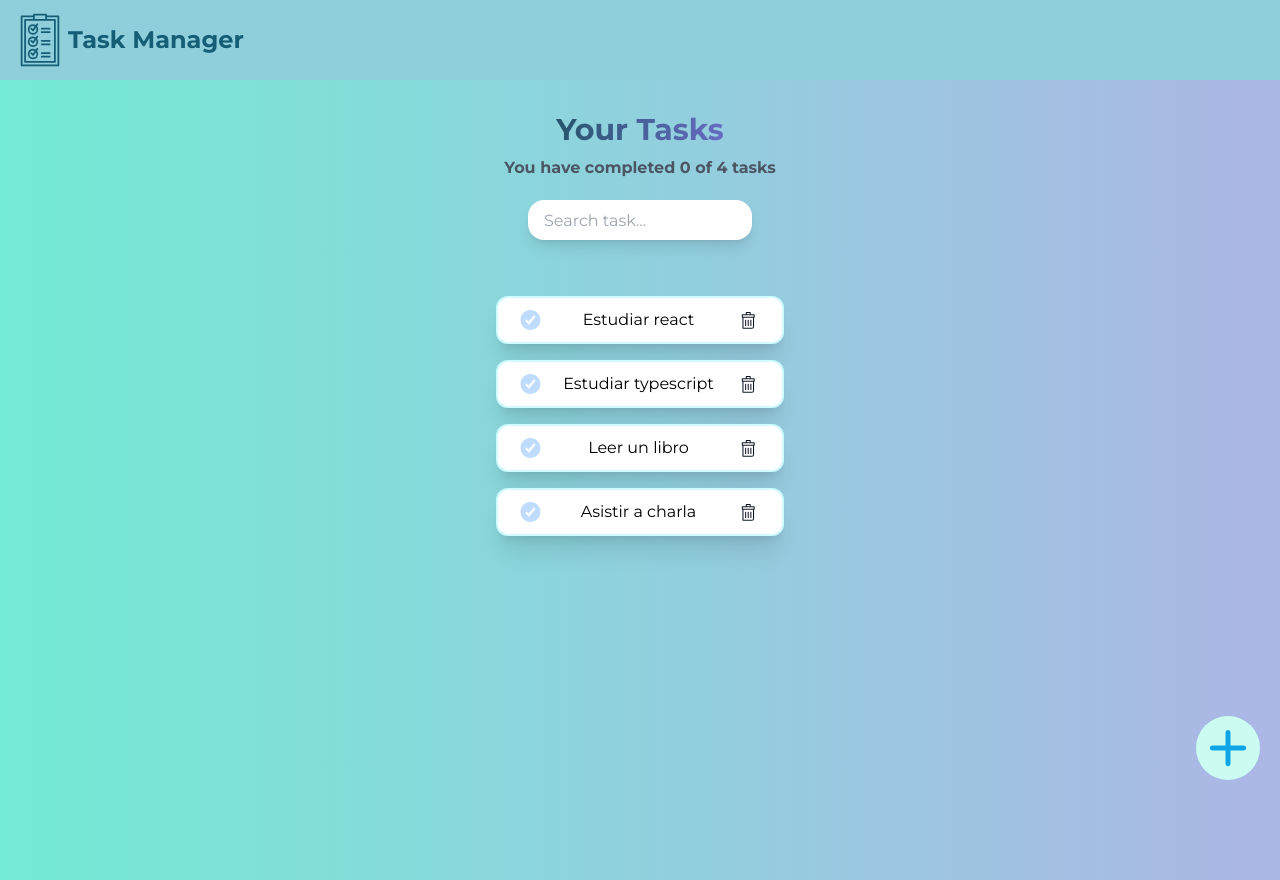
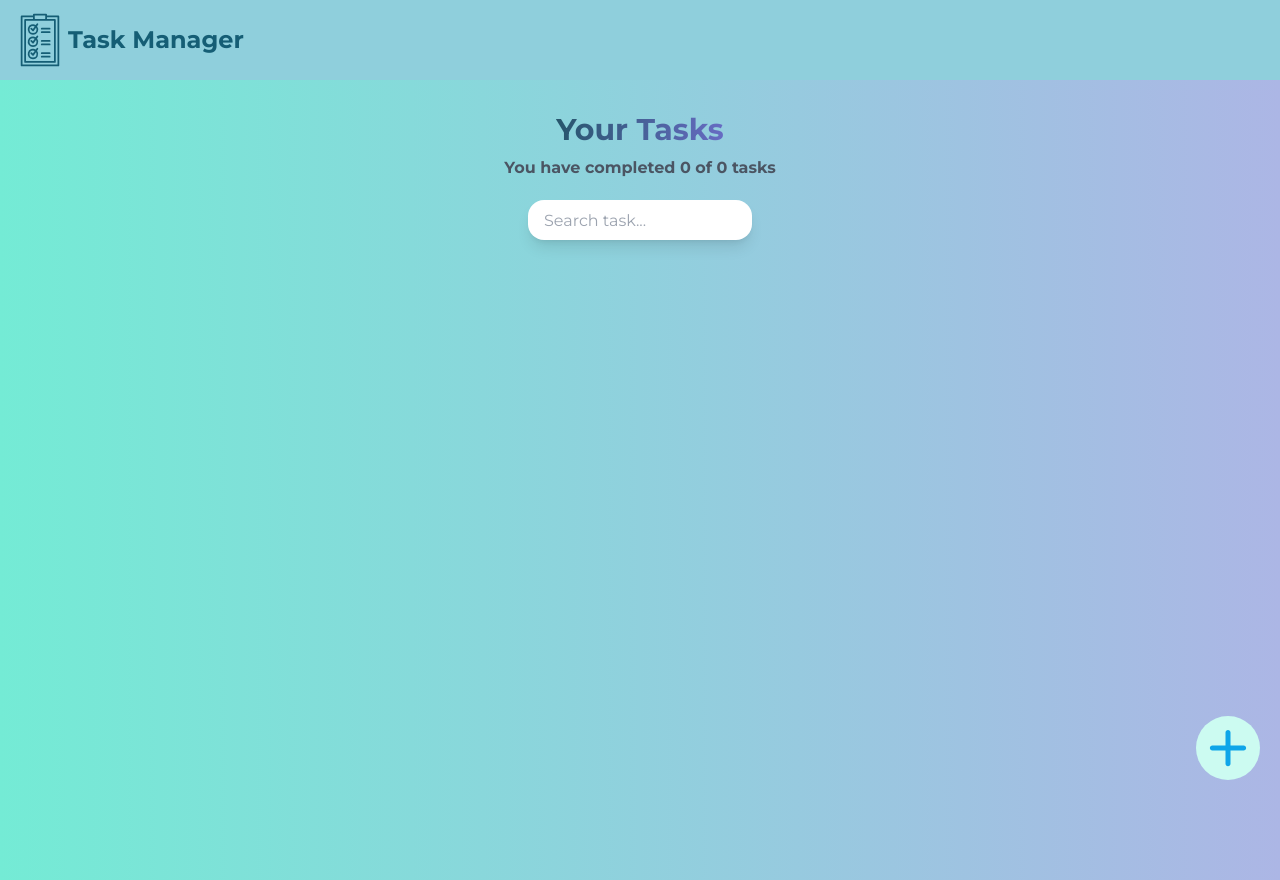
Before and after one commit to Juan2579/TaskManager, a React (Vite) app: page / in a window 1280 px wide. Built offline with nearby package versions, Linux system fonts and the light colour scheme.

Commit message:
Organization of files and folder and initial logic of saving TODOs with local storage

```diff
--- a/src/App.jsx
+++ b/src/App.jsx
@@ -1,13 +1,95 @@
-import { Header } from "./components/Header/Header"
-import { Main } from "./components/Main/Main"
+import { useState } from "react"
+import { CreateTodoButton } from "./components/CreateTodoButton/CreateTodoButton"
+import { TodoCounter } from "./components/TodoCounter/TodoCounter"
+import { TodoItem } from "./components/TodoItem/TodoItem"
+import { TodoList } from "./components/TodoList/TodoList"
+import { TodoSearch } from "./components/TodoSearch/TodoSearch"
 
-function App(props) {
+const defaultTasks = [
+    {name: "Estudiar react", completed: false},
+    {name: "Estudiar typescript", completed: false},
+    {name: "Leer un libro", completed: false},
+    {name: "Asistir a charla", completed: false},
+  ]
+
+export const App = () => {
+
+  const localStorageTasks = localStorage.getItem("TASKS_V1")
+  let parsedTasks
+
+  if(!localStorageTasks) {
+    localStorage.setItem("TASKS_V1", JSON.stringify([]))
+    parsedTasks = []
+  }else{
+    parsedTasks = JSON.parse(localStorageTasks)
+  }
+
+
+
+  const [tasks, setTasks] = useState(parsedTasks)
+  const [searchValue, setSearchValue] = useState("")
+
+  const completedTasks = tasks.filter(todo => todo.completed).length
+  const totalTasks = tasks.length
+
+  let searchedTasks = []
+
+  if(!searchValue.length >= 1){
+    searchedTasks = tasks
+  }else{
+    searchedTasks = tasks.filter(task => {
+      const taskText = task.name.toLowerCase()
+      const searchText = searchValue.toLowerCase()
+      return taskText.includes(searchText)
+    })
+  }
+
+  const completeTask = (name) => {
+    const taskIndex = tasks.findIndex(task => task.name == name)
+
+    const newTasks = [...tasks]
+
+    if(newTasks[taskIndex].completed === false){
+      newTasks[taskIndex].completed = true
+    }else{
+      newTasks[taskIndex].completed = false
+    }
+
+    setTasks(newTasks)
+  }
+  const deleteTask = (name) => {
+    const taskIndex = tasks.findIndex(task => task.name == name)
+
+    const newTasks = [...tasks]
+    newTasks.splice(taskIndex, 1)
+
+    setTasks(newTasks)
+  }
+
+
   return (
-    <>
-      <Header />
-      <Main />
-    </>
+    <main className="w-full h-screen flex flex-col items-center py-8  bg-gradient-to-r from-[#74ebd5] to-[#acb6e5]">
+        <TodoCounter
+          total={totalTasks}
+          completed={completedTasks}
+        />
+        <TodoSearch
+          searchValue={searchValue}
+          setSearchValue={setSearchValue}
+
+        />
+        <TodoList>
+            {searchedTasks.map(task => {
+                return <TodoItem
+                key={task.name}
+                name={task.name}
+                completed={task.completed}
+                onComplete={() => completeTask(task.name)}
+                onDelete={() => deleteTask(task.name)}
+                />
+            })}
+        </TodoList>
+        <CreateTodoButton/>
+    </main>
   )
 }
-
-export default App
--- a/src/components/Main/Main.jsx
+++ /dev/null
@@ -1,82 +0,0 @@
-import { useState } from "react"
-import { CreateTodoButton } from "../CreateTodoButton/CreateTodoButton"
-import { TodoCounter } from "../TodoCounter/TodoCounter"
-import { TodoItem } from "../TodoItem/TodoItem"
-import { TodoList } from "../TodoList/TodoList"
-import { TodoSearch } from "../TodoSearch/TodoSearch"
-
-const defaultTasks = [
-    {name: "Estudiar react", completed: false},
-    {name: "Estudiar typescript", completed: false},
-    {name: "Leer un libro", completed: false},
-    {name: "Asistir a charla", completed: false},
-  ]
-
-export const Main = () => {
-  const [tasks, setTasks] = useState(defaultTasks)
-  const [searchValue, setSearchValue] = useState("")
-
-  const completedTasks = tasks.filter(todo => todo.completed).length
-  const totalTasks = tasks.length
-
-  let searchedTasks = []
-
-  if(!searchValue.length >= 1){
-    searchedTasks = tasks
-  }else{
-    searchedTasks = tasks.filter(task => {
-      const taskText = task.name.toLowerCase()
-      const searchText = searchValue.toLowerCase()
-      return taskText.includes(searchText)
-    })
-  }
-
-  const completeTask = (name) => {
-    const taskIndex = tasks.findIndex(task => task.name == name)
-
-    const newTasks = [...tasks]
-
-    if(newTasks[taskIndex].completed === false){
-      newTasks[taskIndex].completed = true
-    }else{
-      newTasks[taskIndex].completed = false
-    }
-
-    setTasks(newTasks)
-  }
-  const deleteTask = (name) => {
-    const taskIndex = tasks.findIndex(task => task.name == name)
-
-    const newTasks = [...tasks]
-    newTasks.splice(taskIndex, 1)
-
-    setTasks(newTasks)
-  }
-
-
-  return (
-    <main className="w-full h-screen flex flex-col items-center py-8  bg-gradient-to-r from-[#74ebd5] to-[#acb6e5]">
-        <TodoCounter
-          total={totalTasks}
-          completed={completedTasks}
-        />
-        <TodoSearch
-          searchValue={searchValue}
-          setSearchValue={setSearchValue}
-
-        />
-        <TodoList>
-            {searchedTasks.map(task => {
-                return <TodoItem
-                key={task.name}
-                name={task.name}
-                completed={task.completed}
-                onComplete={() => completeTask(task.name)}
-                onDelete={() => deleteTask(task.name)}
-                />
-            })}
-        </TodoList>
-        <CreateTodoButton />
-    </main>
-  )
-}
--- a/src/main.jsx
+++ b/src/main.jsx
@@ -1,11 +1,13 @@
 import React from 'react'
 import ReactDOM from 'react-dom/client'
-import App from './App'
+import { App } from './App'
+import { Header } from './components/Header/Header';
 import './index.css'
 
 const root = ReactDOM.createRoot(document.getElementById('root'));
 root.render(
   <React.StrictMode>
+    <Header />
     <App />
   </React.StrictMode>
 );
```
